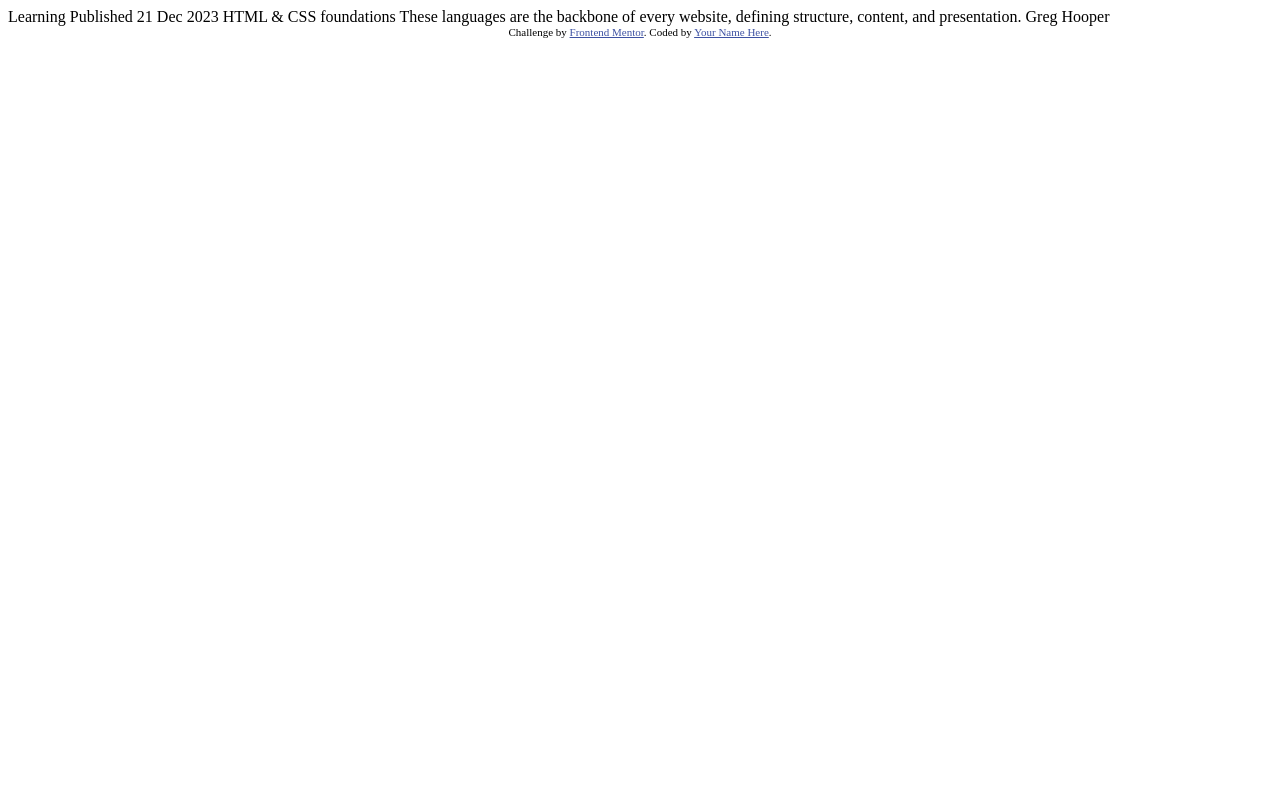
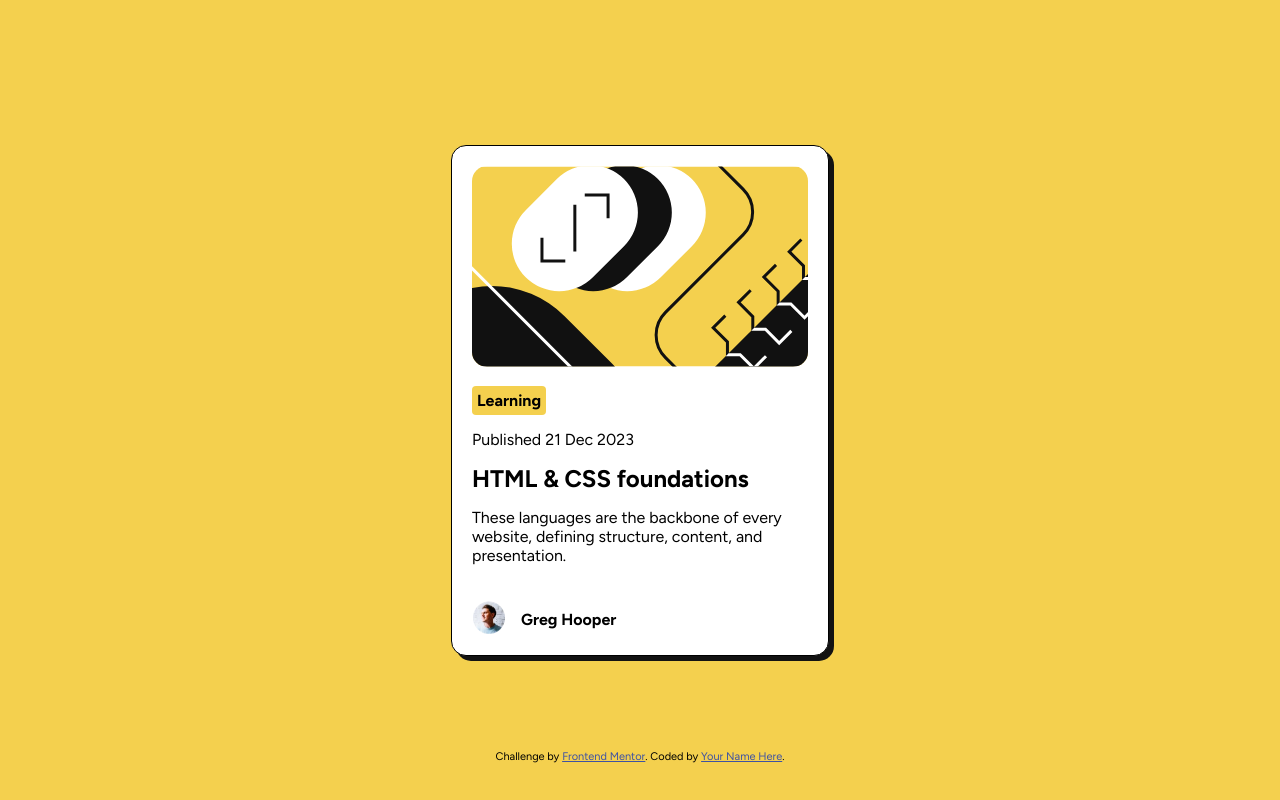
Before and after one commit to Yahia-kilany/blog-preview-card-main, a plain HTML site: page index.html in a window 1280 px wide. Drawn offline with Linux system fonts and the light colour scheme.

Commit message:
done with it

```diff
--- a/index.html
+++ b/index.html
@@ -1,34 +1,148 @@
 <!DOCTYPE html>
 <html lang="en">
+
 <head>
   <meta charset="UTF-8">
-  <meta name="viewport" content="width=device-width, initial-scale=1.0"> <!-- displays site properly based on user's device -->
+  <meta name="viewport" content="width=device-width, initial-scale=1.0">
+  <!-- displays site properly based on user's device -->
 
   <link rel="icon" type="image/png" sizes="32x32" href="./assets/images/favicon-32x32.png">
+  <link rel="preconnect" href="https://fonts.googleapis.com">
+  <link rel="preconnect" href="https://fonts.gstatic.com" crossorigin>
+  <link href="https://fonts.googleapis.com/css2?family=Figtree:ital,wght@0,300..900;1,300..900&display=swap"
+    rel="stylesheet">
 
   <title>Frontend Mentor | Blog preview card</title>
 
   <!-- Feel free to remove these styles or customise in your own stylesheet 👍 -->
   <style>
-    .attribution { font-size: 11px; text-align: center; }
-    .attribution a { color: hsl(228, 45%, 44%); }
+    .attribution {
+      font-size: 11px;
+      text-align: center;
+    }
+
+    .attribution a {
+      color: hsl(228, 45%, 44%);
+    }
+
+    * {
+      margin: 0;
+      padding: 0;
+    }
+
+    body {
+      background-color: hsl(47, 88%, 63%);
+      font-family: "Figtree", sans-serif;
+      font-size: 16;
+      height: 100vh;
+      display: flex;
+      align-items: center;
+      justify-content: center;
+    }
+
+    .container {
+      width: min-content;
+    }
+
+    .card {
+      text-align: left;
+      background-color: white;
+      border: solid 1px;
+      border-radius: 15px;
+      padding: 5px;
+      box-shadow: 5px 5px 0px 0px hsl(0, 0%, 7%);
+      transition: 0.3s;
+    }
+
+    .thumbnail {
+      border-radius: 15px;
+      margin: 15px;
+      margin-left: 15px;
+    }
+
+    .card:hover {
+      box-shadow: 10px 10px 0px 0px hsl(0, 0%, 7%);
+    }
+
+    .tag {
+      background-color: hsl(47, 88%, 63%);
+      width: max-content;
+
+      border-radius: 4px;
+      padding: 5px;
+      margin: 15px;
+      margin-top: 0px;
+    }
+
+    .date {
+      margin-left: 15px;
+    }
+
+    .title {
+      margin: 15px;
+    }
+
+    .link {
+      text-decoration: none;
+      color: black;
+    }
+
+    .link:hover {
+      color: hsl(47, 88%, 63%);
+    }
+
+    .description {
+      margin: 15px;
+    }
+
+    .author {
+      margin-top: 20px;
+      display: flex;
+    }
+
+    .pfp {
+      margin-bottom: 5;
+      transform: scale(0.5);
+    }
+
+    .name {
+      margin-top: 25px;
+    }
+
+    .footer {
+      position: fixed;
+      bottom: 0;
+      width: 100%;
+      height: 50px;
+    }
   </style>
 </head>
+
 <body>
+  <main>
+    <div class="container">
+      <div class="card">
+        <img class="thumbnail" src="./assets/images/illustration-article.svg" alt="thumbnail of the blog post">
+        <div class="text">
+          <p class="tag"><b>Learning</b></p>
+          <p class="date">Published 21 Dec 2023</p>
+          <h2 class="title"><a class="link" href="#">HTML & CSS foundations</a></h2>
 
-  Learning
+          <p class="description">
+            These languages are the backbone of every website, defining structure, content, and presentation.
+          </p>
+          <div class="author">
+            <img class="pfp" src="/assets/images/image-avatar.webp" alt="image of the author">
+            <p class="name"><b>Greg Hooper</b></p>
+          </div>
+        </div>
+      </div>
+    </div>
+  </main>
+</body>
+<div class="attribution footer">
+  Challenge by <a href="https://www.frontendmentor.io?ref=challenge" target="_blank">Frontend Mentor</a>.
+  Coded by <a href="#">Your Name Here</a>.
+</div>
 
-  Published 21 Dec 2023
-
-  HTML & CSS foundations
-
-  These languages are the backbone of every website, defining structure, content, and presentation.
-
-  Greg Hooper
-
-  <div class="attribution">
-    Challenge by <a href="https://www.frontendmentor.io?ref=challenge" target="_blank">Frontend Mentor</a>.
-    Coded by <a href="#">Your Name Here</a>.
-  </div>
-</body>
 </html>
```
